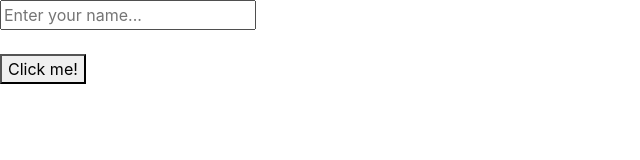
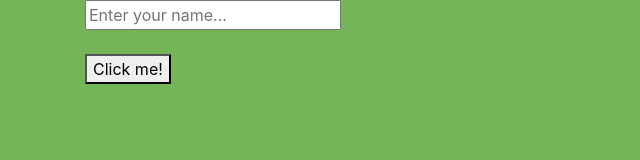
Before and after one commit to jvina/jvina.github.io, a plain HTML site: page comp4537/labs/3/serverTime.html in a window 1280 px wide. Shown: the whole page, without its empty margins (0-640 px from the left). Drawn offline with nearby package versions, Linux system fonts and the light colour scheme.

Commit message:
styling changes

```diff
--- a/comp4537/labs/3/serverTime.html
+++ b/comp4537/labs/3/serverTime.html
@@ -8,12 +8,14 @@
       <link rel="stylesheet" href="../../../../index.css">
       <link rel="stylesheet" href="https://stackpath.bootstrapcdn.com/bootstrap/4.5.2/css/bootstrap.min.css" integrity="sha384-JcKb8q3iqJ61gNV9KGb8thSsNjpSL0n8PARn9HuZOnIxN0hoP+VmmDGMN5t9UJ0Z" crossorigin="anonymous">
 </head>
-<body>
-    <input id="name" placeholder="Enter your name..." />
-    <br /><br />
-    <button type="button" onClick="myFunc()">Click me!</button>
-    <br /><br />
-    <div id="serverText"></div>
+<body class="background-color">
+    <div  class="container justify-content-center">
+        <input id="name" placeholder="Enter your name..." />
+        <br /><br />
+        <button type="button" onClick="myFunc()">Click me!</button>
+        <br /><br />
+        <div id="serverText"></div>
+    </div>
     <script>
         function myFunc(str) {
             let xhttp = new XMLHttpRequest();
```
